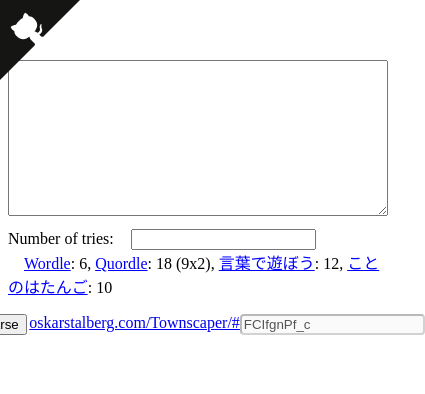
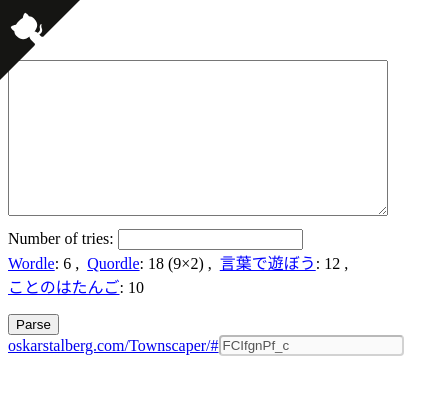
Before and after one commit to patarapolw/wordle2townscaper, a website built with Vite: page index.html in a window 390 px wide. Shown: the whole page, 425 px wide, since content can reach past the window. Built offline with nearby package versions, Linux system fonts and the light colour scheme.

Commit message:
fix mobile support

```diff
--- a/index.html
+++ b/index.html
@@ -70,14 +70,24 @@
 
     <textarea id="raw" cols="30" rows="10"></textarea>
     <div class="field">
-      <label for="ntries">Number of tries:</label>
-      <input type="number" name="ntries" id="ntries">
-      <span>
-        <a onclick="setNTries(6)">Wordle</a>: 6,
-        <a onclick="setNTries(18)">Quordle</a>: 18 (9x2),
-        <a onclick="setNTries(12)">言葉で遊ぼう</a>: 12,
-        <a onclick="setNTries(10)">ことのはたんご</a>: 10
-      </span>
+      <div class="field">
+        <label for="ntries">Number of tries:</label>
+        <input type="number" name="ntries" id="ntries">
+      </div>
+      <div class="field">
+        <span class="field">
+          <a data-wordle-ntries="6">Wordle</a>: 6
+        </span>
+        <span class="field">
+          <a data-wordle-ntries="18">Quordle</a>: 18 (9&times;2)
+        </span>
+        <span class="field">
+          <a data-wordle-ntries="12">言葉で遊ぼう</a>: 12
+        </span>
+        <span class="field">
+          <a data-wordle-ntries="10">ことのはたんご</a>: 10
+        </span>
+      </div>
     </div>
     <div id="cleaned"></div>
     <div id="button-area">
--- a/src/main.ts
+++ b/src/main.ts
@@ -13,15 +13,12 @@
 const elCleaned = document.querySelector<HTMLDivElement>('#cleaned')!
 const elLinkArea = document.querySelector<HTMLDivElement>('#link-area')!
 
-function setNTries(n: number, evt: Event): false {
-  if (evt) evt.preventDefault()
-  elNTries.value = String(n)
-  elSubmit.click()
-
-  return false
-}
-
-Object.assign(window, { setNTries })
+document.querySelectorAll('[data-wordle-ntries]').forEach((el) => {
+  el.addEventListener('click', () => {
+    elNTries.value = String(el.getAttribute('data-wordle-ntries'))
+    elSubmit.click()
+  })
+})
 
 elRaw.oninput = () => {
   elLinkArea.setAttribute('data-changed', '')
--- a/src/style.css
+++ b/src/style.css
@@ -36,19 +36,35 @@
   border: 1px solid red;
 }
 
-.field > * + * {
-  margin-left: 1em;
+.field > * + *::before {
+  display: inline-block;
+  width: 1em;
 }
 
 #button-area, #link-area {
   display: flex;
   flex-direction: row;
-  justify-content: center;
+  align-items: center;
+}
+
+#button-area {
+  flex-wrap: wrap;
   width: 100%;
 }
 
-a[onclick] {
+#link-area {
+  flex-grow: 1;
+}
+
+a[data-wordle-ntries] {
   color: blue;
   text-decoration: underline;
   cursor: pointer;
+  word-break: keep-all;
 }
+
+span.field + span.field::before {
+  content: ',';
+  display: inline-block;
+  width: 0.5em;
+}
```
